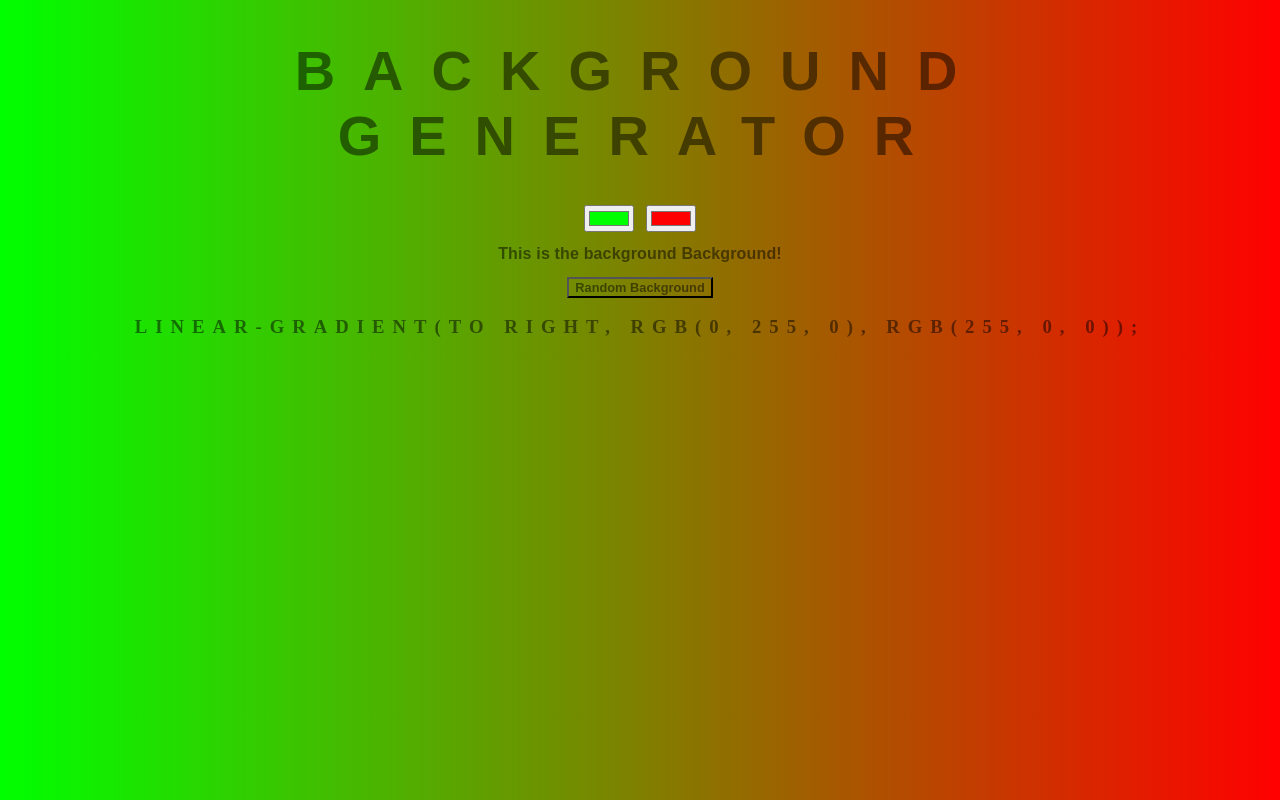
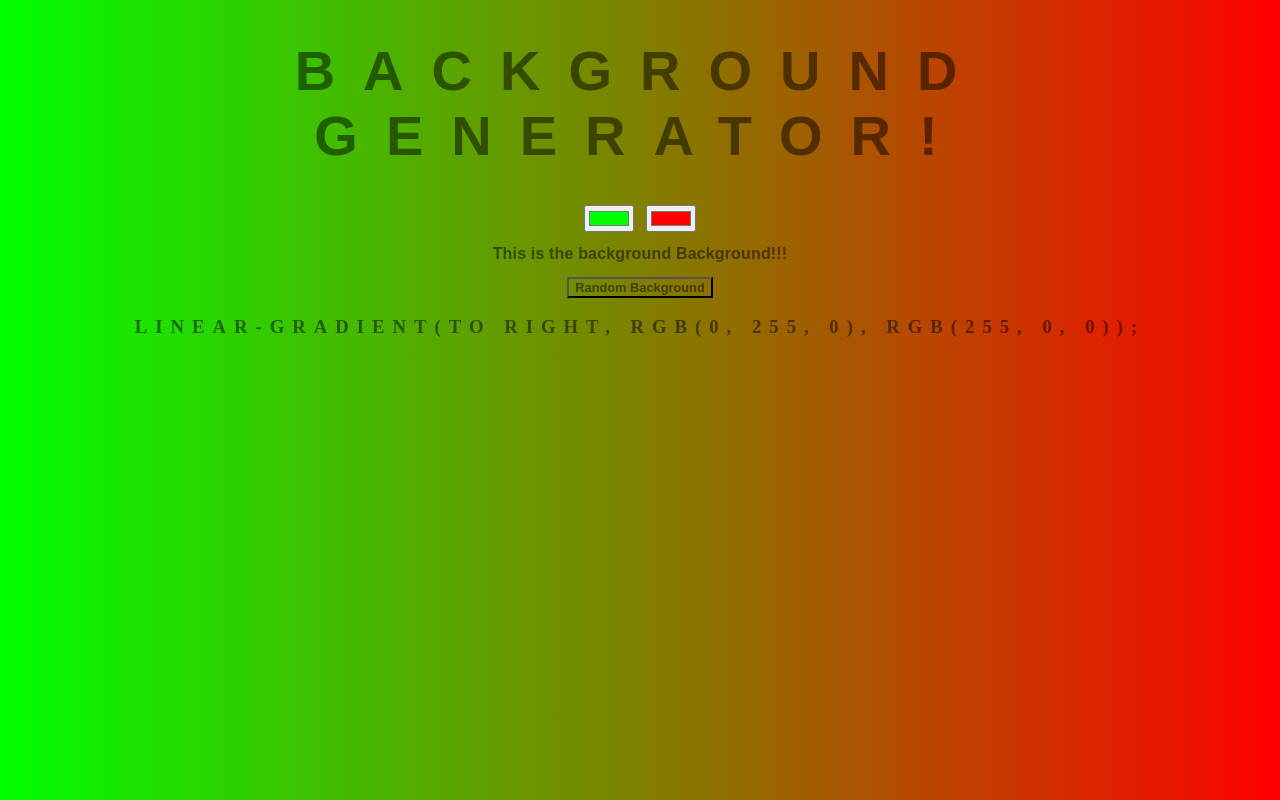
Before and after one commit to Iakuro-wc/background-generator, a plain HTML site: page index.html in a window 1280 px wide. Drawn offline with Linux system fonts and the light colour scheme.

Commit message:
added an exclamation

```diff
--- a/index.html
+++ b/index.html
@@ -6,10 +6,10 @@
       <link rel="stylesheet" href="style.css" type="text/css">
    </head>
    <body id="gradient">
-      <h1>Background Generator</h1>
+      <h1>Background Generator!</h1>
       <input id="color1" type="color" name="color1" value="#00ff00">
       <input id="color2" type="color" name="color2" value="#ff0000">
-      <h2>This is the background Background!</h2>
+      <h2>This is the background Background!!!</h2>
       <button type="button">Random Background</button>
       <h3></h3>
       <script type="text/javascript" src="script.js"></script>
```
